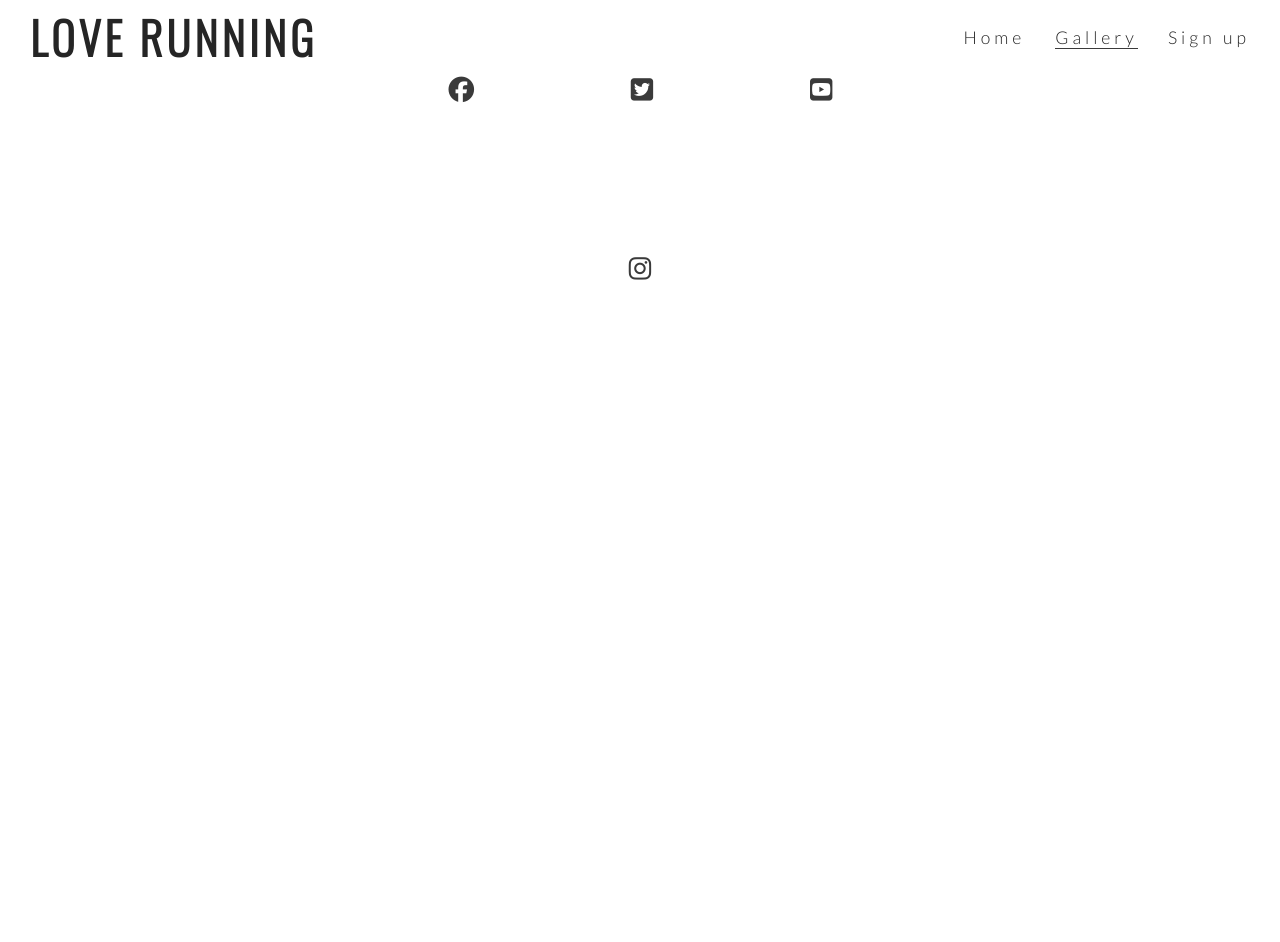
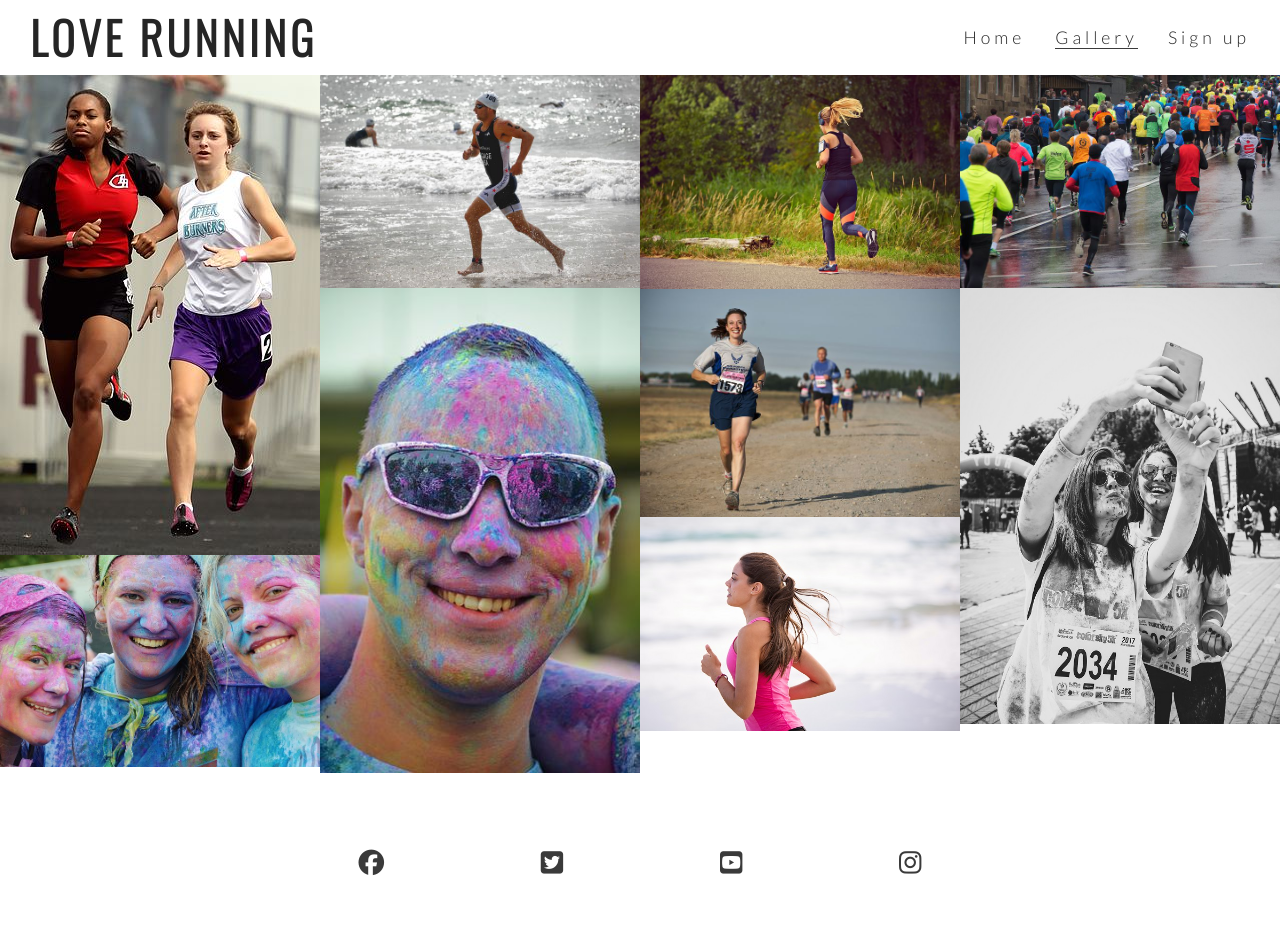
Before and after one commit to HannaBerggren/love-running, a plain HTML site: page gallery.html in a window 1280 px wide. Before the commit the page ends 800 px from the top, so only its background shows below. Drawn offline with nearby package versions, Linux system fonts and the light colour scheme.

Commit message:
add gallery and masonry styling

```diff
--- a/assets/css/style.css
+++ b/assets/css/style.css
@@ -229,3 +229,16 @@ body {
         padding: 5%;
         color: #3a3a3a;
     }
+
+    /* gallery */
+
+    #photos {
+        clear: both;
+        line-height: 0;
+        column-count: 4;
+        column-gap: 0;
+    }
+
+    #photos > img {
+        width: 100%;
+    }
--- a/gallery.html
+++ b/gallery.html
@@ -33,6 +33,17 @@
         </nav>
     </header>
 
+    <section id="photos">
+        <img src="assets/css/images/athletes.jpeg" alt="Two athlets running together">
+        <img src="assets/css/images/girls.jpeg" alt="Three girls at charity paint festival">
+        <img src="assets/css/images/runner3.jpeg" alt="Solo male runner jogging on a beach">
+        <img src="assets/css/images/man.jpeg" alt="Man at charity paint running festival">
+        <img src="assets/css/images/runner1.jpeg" alt="Solo female runner jogging trough pheonix park">
+        <img src="assets/css/images/runner2.jpeg" alt="Runners competing in marathon">
+        <img src="assets/css/images/runner4.jpeg" alt="Solo female runner jogging on a beach">
+        <img src="assets/css/images/running_gang.jpeg" alt="Large group of runners taking part in a marathon on a rainy day">
+        <img src="assets/css/images/mud-run.jpeg" alt="Two woman taking a muddy selfie after the Mud Runners Championship">
+    </section>
     <footer>
         <ul class="social-networks">
             <li>
```
Also changed, not shown: assets/css/images/athletes.jpeg (added), assets/css/images/girls.jpeg (added), assets/css/images/man.jpeg (added), assets/css/images/mud-run.jpeg (added), assets/css/images/runner1.jpeg (added), assets/css/images/runner2.jpeg (added), assets/css/images/runner3.jpeg (added), assets/css/images/runner4.jpeg (added), assets/css/images/running_gang.jpeg (added).
